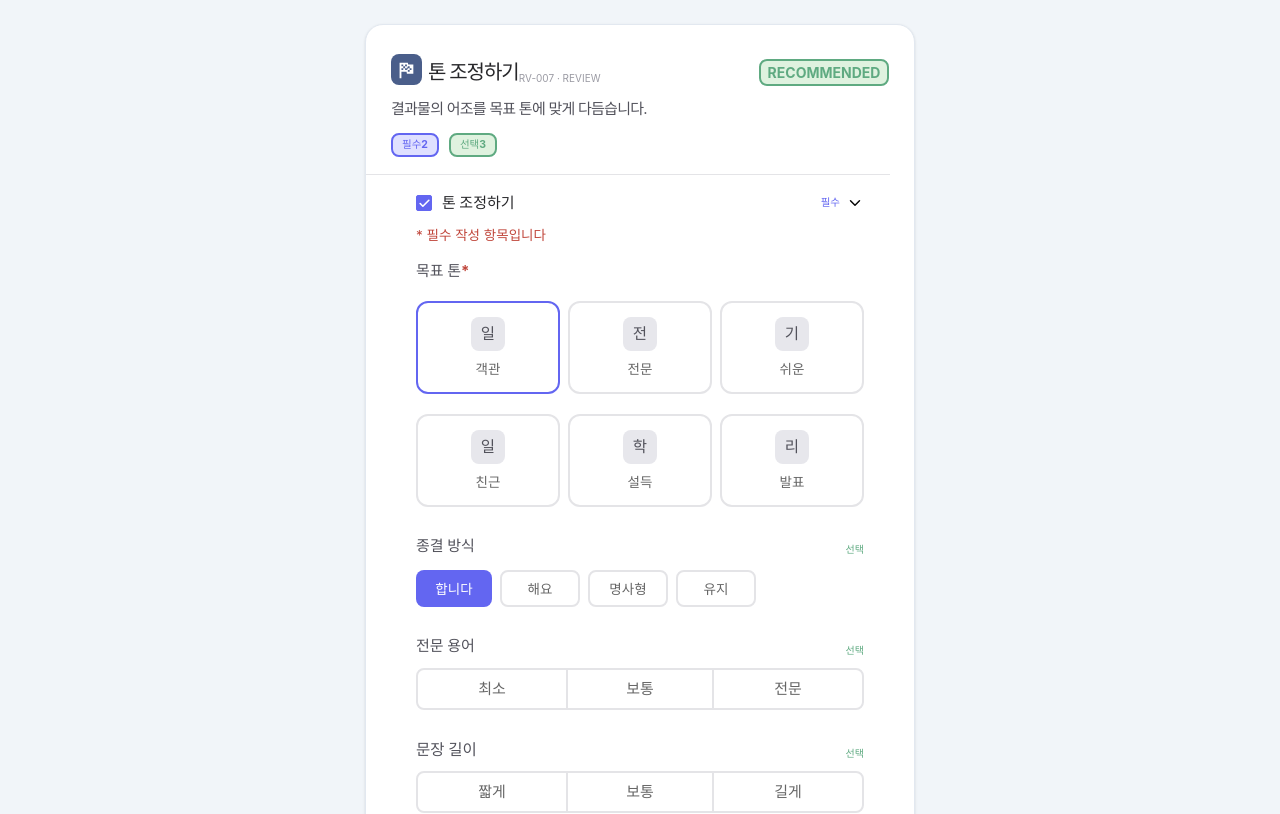
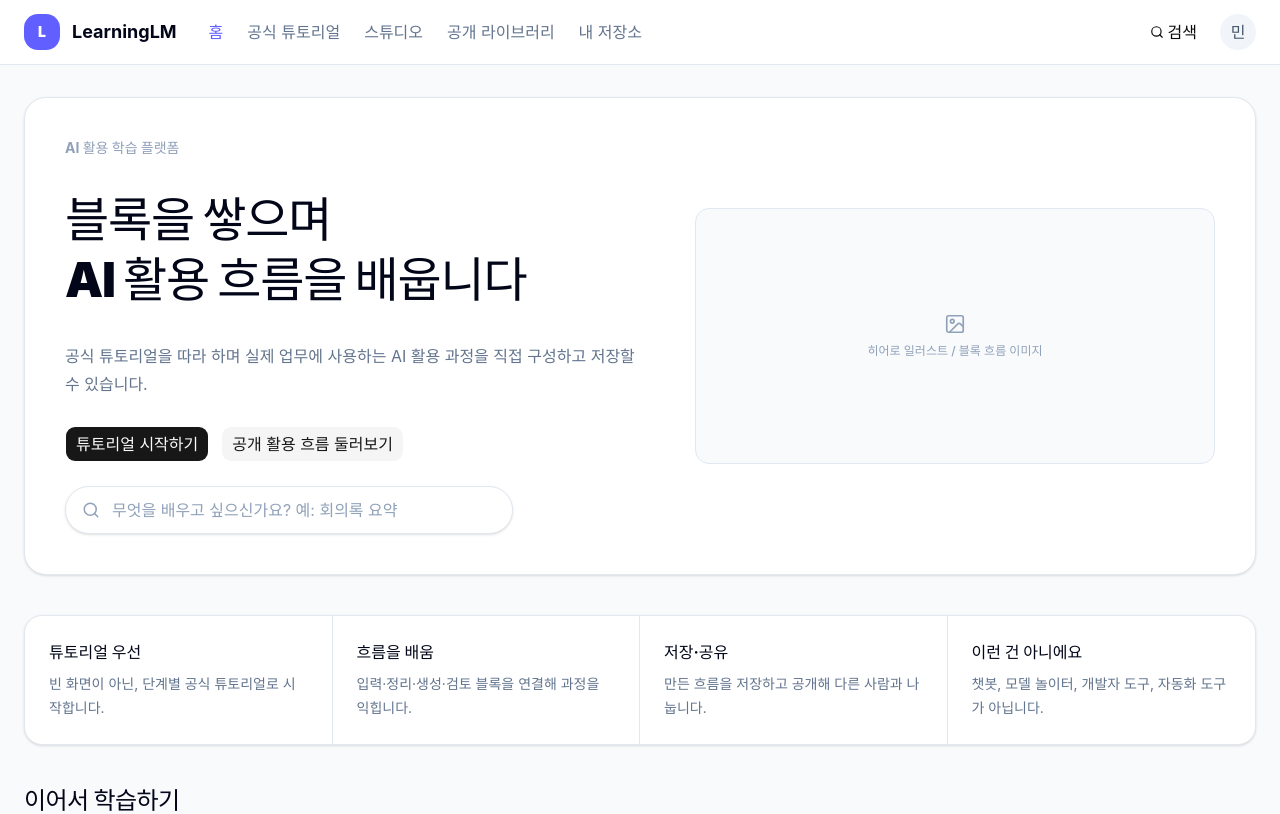
Before and after one commit to UMCLearningLM/UMCLearningLM_FE, a React (Vite) app in the folder LearningLM/: page / in a window 1280 px wide. Shown: the top 814 px of the page. Built offline with nearby package versions, Linux system fonts and the light colour scheme.

Commit message:
임시로 수정했던 main 코드 원상복구

```diff
--- a/LearningLM/src/main.tsx
+++ b/LearningLM/src/main.tsx
@@ -5,19 +5,12 @@ import '@xyflow/react/dist/style.css'
 import './index.css'
 
 import App from './App'
-import { RV_001 } from './review/RV_001'
-import { RV_002 } from './review/RV_002'
-import { RV_003 } from './review/RV_003'
-import { RV_004 } from './review/RV_004'
-import { RV_005 } from './review/RV_005'
-import { RV_006 } from './review/RV_006'
-import { RV_007 } from './review/RV_007'
-import { RV_010 } from './review/RV_010'
+
 
 createRoot(
   document.getElementById('root')!,
 ).render(
   <StrictMode>
-    <RV_007 />
+    <App />
   </StrictMode>,
 )
```
